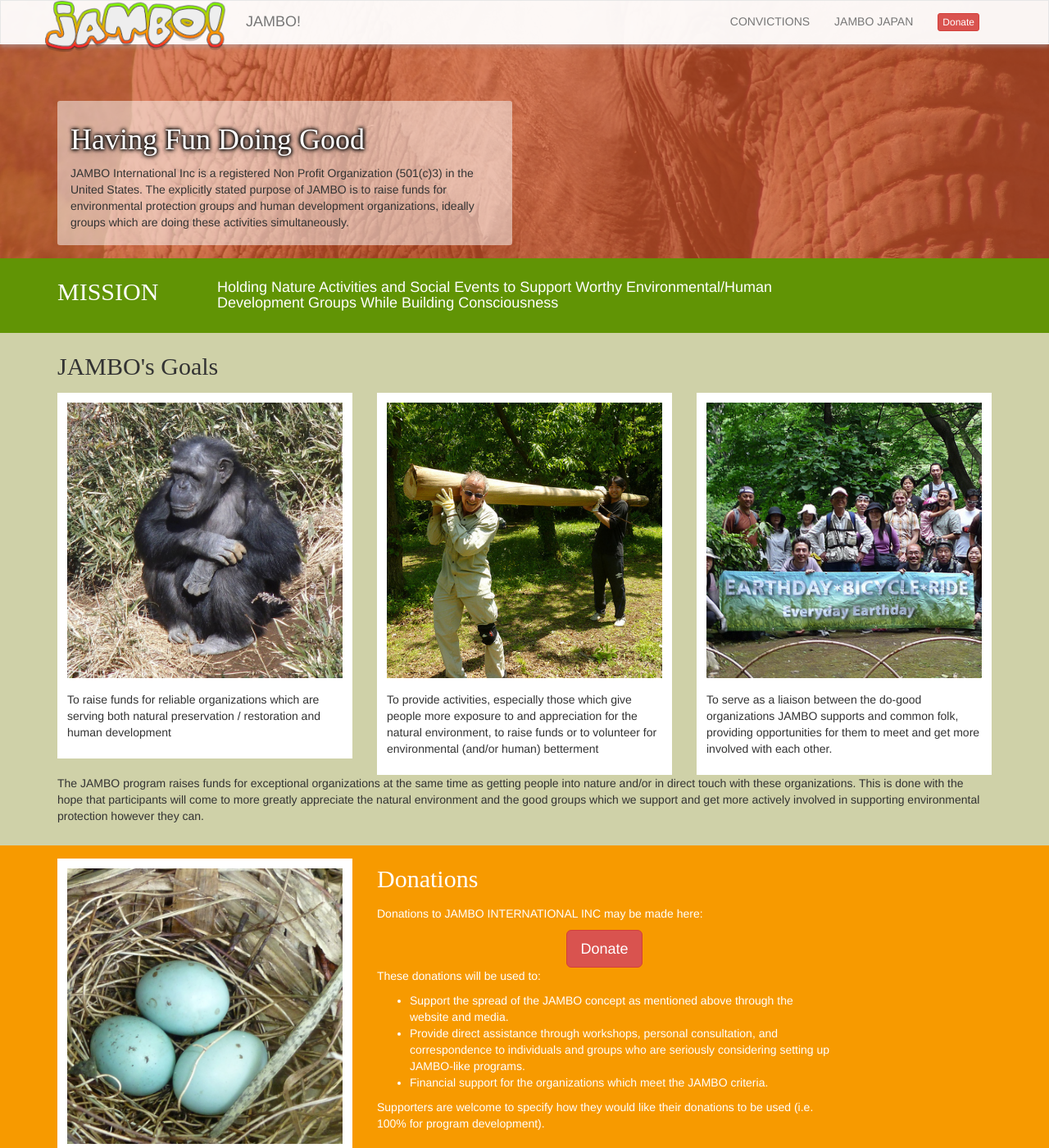
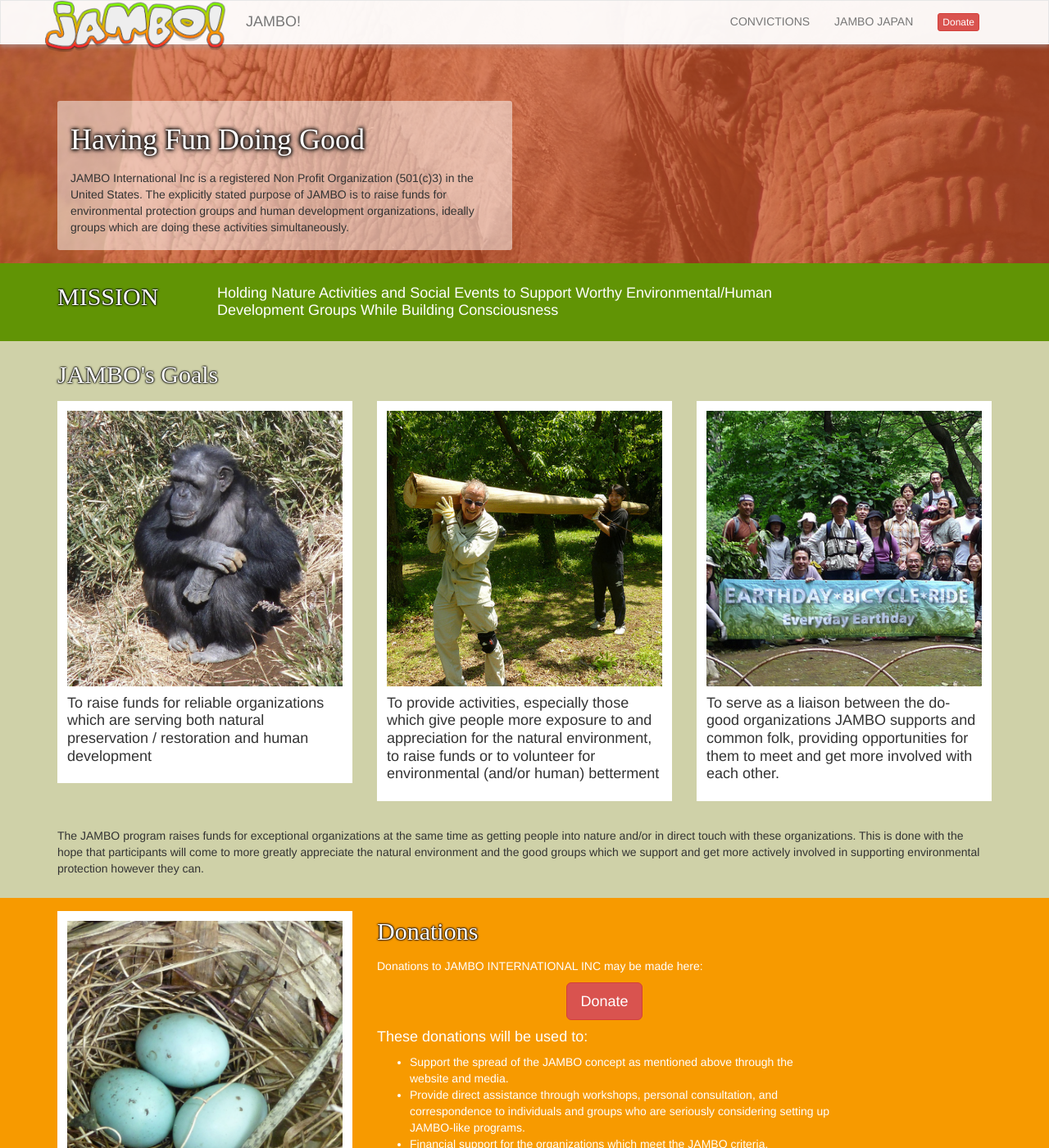
Before and after one commit to renanak/jambo-international.github.io, a Jekyll site: the page built from index.html, in a window 1280 px wide and 1400 px high. Shown: the whole window at 82% size. Built offline with Jekyll 4.4.1, drawn with Linux system fonts in a browser that asks for light colours; some web fonts are replaced.

Commit message:
columnify illustrations

```diff
--- a/_layouts/home.html
+++ b/_layouts/home.html
@@ -38,18 +38,29 @@
     </div>
   </div>
   <div class="row">
-    <div class="col-sm-4"><div class="illustration">
-      <img src="/images/chimp.jpg">
-      <p>To raise funds for reliable organizations which are serving both natural preservation / restoration and human development</p>
+    <div class="col-sm-4 col-xs-12"><div class="illustration">
+      <div class="row">
+        <div class="col-xs-6 col-sm-12"> <img src="/images/chimp.jpg"></div>
+        <div class="col-xs-6 col-sm-12">
+          <h4>To raise funds for reliable organizations which are serving both natural preservation / restoration and human development</h4>
+        </div>
+      </div>
     </div></div>
-    <div class="col-sm-4"><div class="illustration">
-      <img src="/images/cowork.jpg">
-      <p>To provide activities, especially those which give people more exposure to and appreciation for the natural environment, to raise funds or to volunteer for environmental (and/or human) betterment</p>
+    <div class="col-sm-4 col-xs-12"><div class="illustration">
+      <div class="row">
+      <div class="col-xs-6 col-sm-12"> <img src="/images/cowork.jpg"></div>
+      <div class="col-xs-6 col-sm-12">
+        <h4>To provide activities, especially those which give people more exposure to and appreciation for the natural environment, to raise funds or to volunteer for environmental (and/or human) betterment</h4>
+      </div>
+    </div>
     </div></div>
-    <div class="col-sm-4"><div class="illustration">
-      <img src="/images/earthday.jpg">
-      <p>To serve as a liaison between the do-good organizations JAMBO supports and common folk, providing opportunities for them to meet and get more involved with each other.</p>
-    </div></div>
+    <div class="col-sm-4 col-xs-12"><div class="illustration">
+    <div class="row">
+      <div class="col-xs-6 col-sm-12"><img src="/images/earthday.jpg"></div>
+      <div class="col-xs-6 col-sm-12">
+      <h4>To serve as a liaison between the do-good organizations JAMBO supports and common folk, providing opportunities for them to meet and get more involved with each other.</h4>
+      </div>
+    </div></div></div>
   </div>
   <div class="row">
     <div class="col-sm-12">
@@ -76,7 +87,7 @@
         {% include donationbutton.html btnclass="btn-lg" %}
       </div>
 
-      <p>These donations will be used to:</p>
+      <h4>These donations will be used to:</h4>
 
       <ul>
         <li>Support the spread of the JAMBO concept as mentioned above through the website and media.</li>
@@ -96,18 +107,24 @@
     <div class="row">
       <div class="col-sm-12">
         <h2>Why donate?</h2>
-        <p>There are 3 good reasons why people want to support JAMBO International Inc.<p>
-        <h3 class="text-inline">1</h3>
+        <h4>There are 3 good reasons why people want to support JAMBO International Inc.</h4>
+        <div class="indent-number">
+          <h3>1.</h3>
           <p>JAMBO researches organizations and gives to those which meet the following criteria:</p>
           <ul>
             <li>Strive to work towards simultaneously bettering both the natural environment and the social environment (especially empowering the “disadvantaged”), with the belief that these 2 issues cannot be dealt with separately if we wish to move towards a sustainable world</li>
             <li>Have a high degree of transparency and financial integrity (understood through personal visitations or because of receiving high marks by independent analysts like Charity Navigator)</li>
           </ul>
-        <h3 class="text-inline">2</h3>
+        </div>
+        <div class="indent-number">
+          <h3>2.</h3>
           <p>JAMBO International Inc is inspired and is being helped by a very successful model - JAMBO International Japan.  JAMBO Japan has been active since 1996, holding regular activities which get people to get in touch with nature (mainly through hikes), do environmental projects or volunteer for the social good.  It raises funds through its projects.  In this way, it supports NPOs  while getting people to actively work in and more greatly appreciate the natural environment.  By getting into nature and appreciating its wonders, people come to love it more, and it is only in the process of  that we come to deeply treasure and devote our energy to its preservation.  Many of the funds raised herein would not be coming in without JAMBO’s efforts.</p>
-        <h3 class="text-inline">3</h3>
+        </div>
+        <div class="indent-number">
+          <h3>3.</h3>
           <p>In conjunction with JAMBO Japan, JAMBO International Inc is working to develop JAMBO groups around the US (and throughout the world) that are based on a similar model.</p>
         </div>
      </div>
     </div>
+  </div>
 </section>
--- a/_sass/_home.scss
+++ b/_sass/_home.scss
@@ -7,6 +7,11 @@
   h2 {
     margin-top: 8px;
     margin-bottom: 16px;
+    color: white;
+    text-shadow: 0 0 2px black, 0 0 2px black, 0 0 3px black;
+  }
+  h4 {
+    line-height: 120%;
   }
   .navbar {
     background: rgba(white, 0.95);
@@ -15,19 +20,26 @@
   .header-padding {
     display: none;
   }
-  .text-inline {
-    display: inline-block;
-    height: 1em;
-    float: left;
-    margin: 0;
-    padding: 0;
-    padding-right: 0.5em;
+  .indent-number {
+    h3 {
+      width: 2em;
+      text-align: center;
+      position: absolute;
+      left: 0;
+      margin-top: 0;
+    }
+    position: relative;
+    padding-left: 3em;
+  }
+  p {
+    margin-top: 16px;
   }
 }
 
 .illustration {
   background: white;
   padding: 12px;
+  margin-bottom: 16px;
   img {
     width: 100%;
     max-width: 100%;
@@ -55,4 +67,8 @@
 .tint-white {
   background-color: white;
   color: black;
+  h2 {
+    color: $brand-primary;
+    text-shadow: none;
+  }
 }
```
Lines whose indentation alone changed are shown as unchanged.
